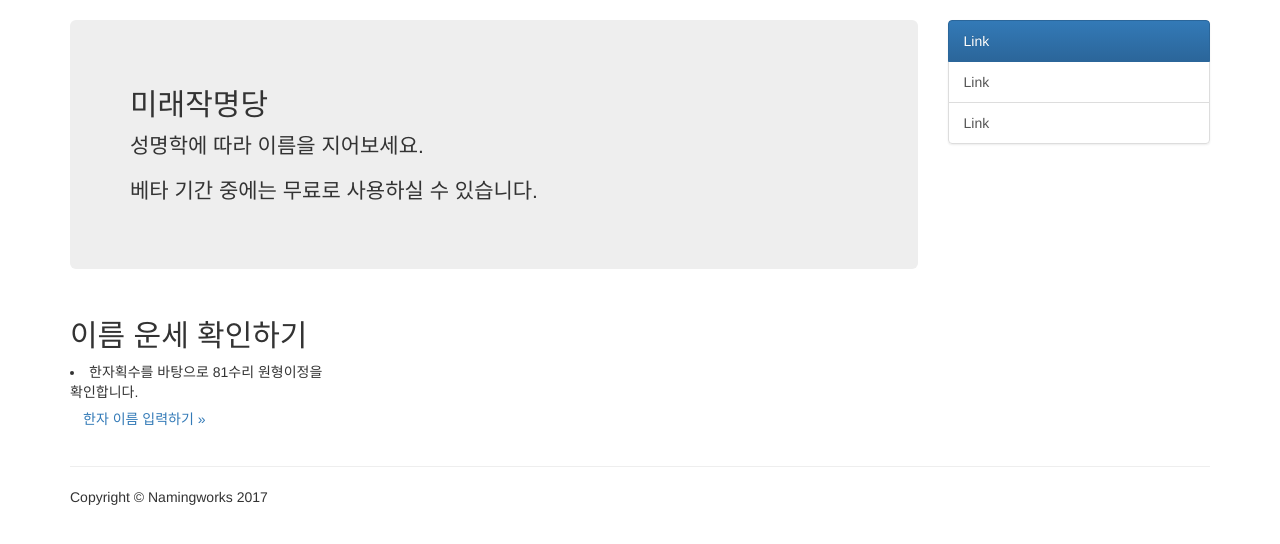
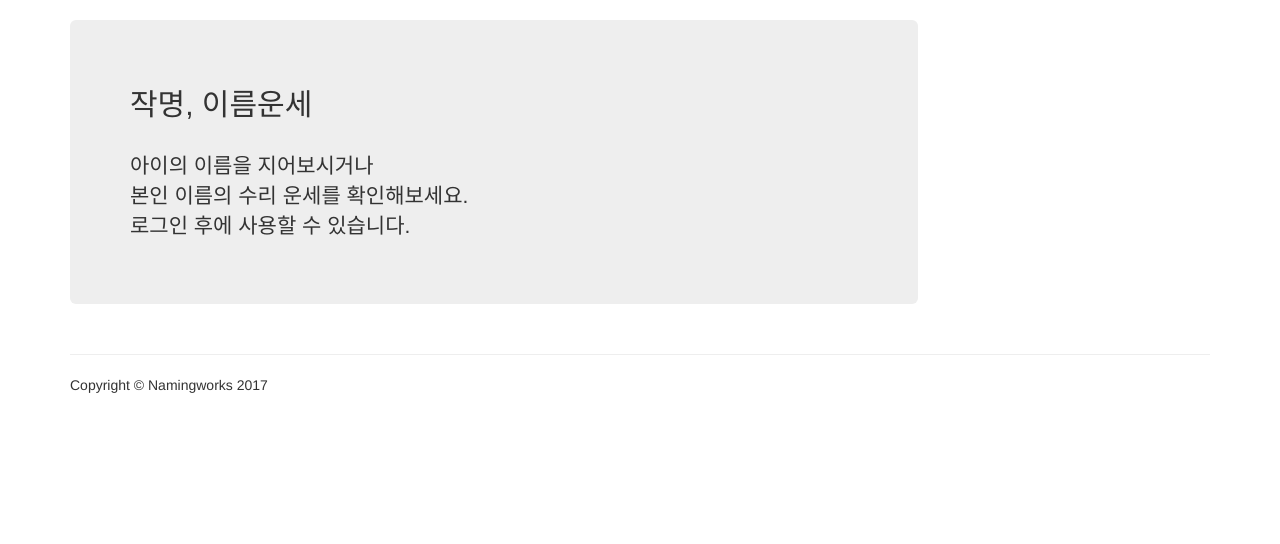
Before and after one commit to byung-u/EdenNaming, a Django app: template namingworks/namingworks/templates/index.html in a window 1280 px wide. Shown: the part 52-596 px from the top of the page. Run offline with Django 3.2, Linux system fonts and the light colour scheme; the template is opened without the code that fills it, so the values that code supplies are empty; some libraries are stand-ins or nearby versions.

Commit message:
FIX main page

```diff
--- a/namingworks/namingworks/templates/index.html
+++ b/namingworks/namingworks/templates/index.html
@@ -13,9 +13,10 @@
 
         <div class="col-12 col-md-9">
             <div class="jumbotron">
-                <h2>미래작명당</h2>
-                <p>성명학에 따라 이름을 지어보세요.</p>
-                <p>베타 기간 중에는 무료로 사용하실 수 있습니다.</p>
+                <h2>작명, 이름운세</h2> <br>
+                <p>아이의 이름을 지어보시거나 <br>
+                본인 이름의 수리 운세를 확인해보세요. <br>
+                로그인 후에 사용할 수 있습니다.</p>
             </div>
             {% if user.is_authenticated %}
             <div class="row">
@@ -24,8 +25,6 @@
                     <p><a class="btn btn-secondary" href="{% url "naming" %}" role="button">작명할 아이 정보 입력하기 &raquo;</a></p>
                 </div><!--/span-->
             </div><!--class-->
-            {% else %}
-            {% endif %}
             <div class="row">
                 <div class="col-6 col-lg-4">
                     <h2>이름 운세 확인하기</h2>
@@ -33,14 +32,8 @@
                     <p><a class="btn btn-secondary" href="{% url "suri81" %}" role="button">한자 이름 입력하기 &raquo;</a></p>
                 </div><!--/span-->
             </div><!--/row-->
-        </div><!--/span-->
-
-        <div class="col-6 col-md-3 sidebar-offcanvas" id="sidebar">
-            <div class="list-group">
-                <a href="#" class="list-group-item active">Link</a>
-                <a href="#" class="list-group-item">Link</a>
-                <a href="#" class="list-group-item">Link</a>
-            </div>
+            {% else %}
+            {% endif %}
         </div><!--/span-->
     </div><!--/row-->
 
```
